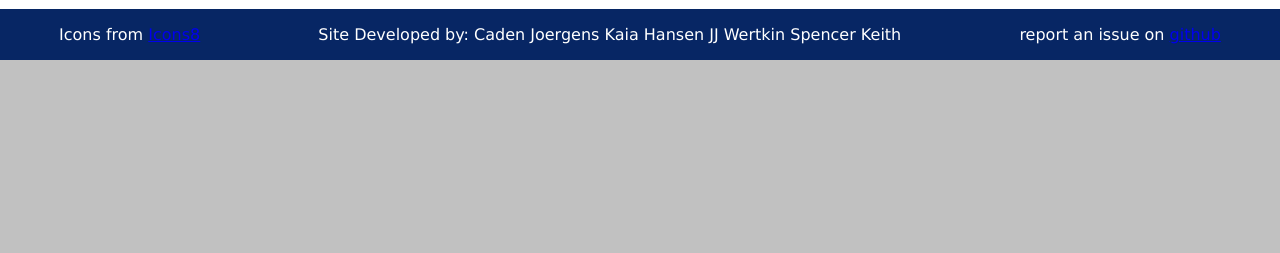
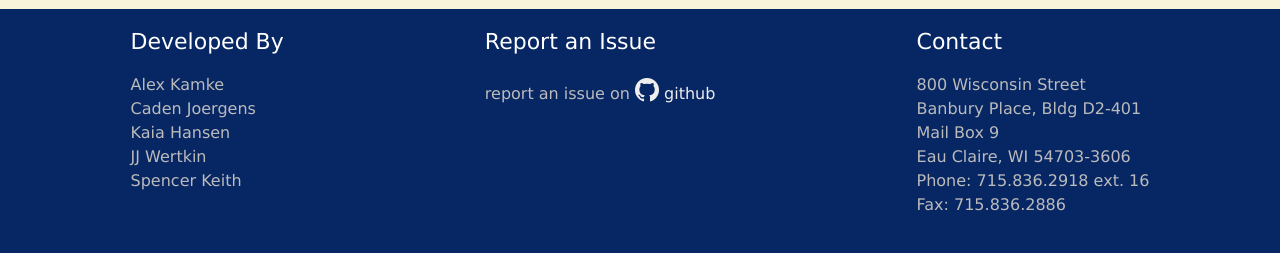
Before and after one commit to mrrobots2021/DRCV, a PHP site: page /Home.html in a window 1280 px wide. Shown: the part 1490-1743 px from the top of the page. Before the commit the page ends 1550 px from the top, so only its background shows below. Run offline with PHP 8.4, Linux system fonts and the light colour scheme.

Commit message:
Home cards fixed, icons updated Navbar comments
Home Cards text changes to white no matter where hover is

```diff
--- a/Home.css
+++ b/Home.css
@@ -1,15 +1,19 @@
 *{
-  font-family:'Lucida Sans Unicode', Geneva, Verdana, sans-serif
+  font-family:'Lucida Sans Unicode', Geneva, Verdana, sans-serif;
+  box-sizing: border-box;
+}
+body {
+    background-color: rgb(248,244,220);
+    display: flex;
+    min-height: 100vh;
+    flex-direction: column;
 }
 
 h2{
   font-size: x-large;
 }
 
-/* ***** ***** ***** ***** ***** ***** ***** ***** ***** ***** */
-/*       elements ▲ ▲ ▲          classes ▼ ▼ ▼
-/* ***** ***** ***** ***** ***** ***** ***** ***** ***** ***** */
-
+/*Slogan box*/
 .slogan {
   display:flex;
   border: 2px solid black;
@@ -155,18 +178,3 @@ h2{
     width: auto;
   }
 }
-.footer {
-  display:flex;
-  align-items:center;
-  justify-content: space-around;
-  flex-direction: row;
-  text-align: center;
-  color:white;
-  background-color: rgb(7,38,100);
-
-}
-@media screen and (max-width:40rem){
-  .footer{
-    flex-direction: column;
-  }
-}
--- a/Home.html
+++ b/Home.html
@@ -1,24 +1,21 @@
 <!DOCTYPE html>
 <html lang="en">
-
   <head>
     <meta charset="UTF-8">
-    <meta http-equiv="X-UA-Compatible" content="IE=edge">
     <meta name="viewport" content="width=device-width, initial-scale=1.0">
+    <meta http-equiv="X-UA-Compatible" content="ie=edge">
+    <link rel="stylesheet" href="https://cdn.jsdelivr.net/npm/bootstrap@4.3.1/dist/css/bootstrap.min.css" integrity="sha384-ggOyR0iXCbMQv3Xipma34MD+dH/1fQ784/j6cY/iJTQUOhcWr7x9JvoRxT2MZw1T" crossorigin="anonymous">
+    <link rel="stylesheet" href="https://cdn.jsdelivr.net/npm/bootstrap-icons@1.8.1/font/bootstrap-icons.css">
     <title>DRCV</title>
-    <link rel="stylesheet" href="NavBarStyle.css">
-    <link rel="stylesheet" href="Home.css">
+    <link href="NavBarStyle.css" rel="stylesheet" type="text/css" />
+    <link href="Home.css" rel="stylesheet"/>
 
-    <link rel="icon" href="drcvlogo.jpg">
   </head>
-
-<body style="background-color: white">
-
-    <!-- Nav Bar -->
+  <body style="margin:0;">
     <header class="header">
       <div class="brand">
         <div id="nav-burger" class="nav-burger is-active">
-            <img src="pictures/hamburger-button.png" alt="Menu" class="nav-icon">
+          <i class="bi bi-list"></i>
         </div>
         <a href="Home.html" class="brand-logo">
           <img src="pictures/drcvlogo.jpg" alt="Logo">
@@ -27,31 +24,33 @@
           Disaster Ready Chippewa Valley
         </div>
       </div>
+
       <nav id="nav" class="nav">
-          <a href="Home.html" class="nav-link">Home</a>
-          <a href="AboutUs.html" class="nav-link">About Us</a>
-          <a href="ContactUs.html" class="nav-link">Contact Us</a>
-          <a href="DRCVMembership.html" class="nav-link">DRCV Membership</a>
+        <a href="Home.html" class="nav-link"><i class="bi bi-house-fill"></i> Home</a>
+        <a href="AboutUs.html" class="nav-link"><i class="bi bi-person-circle"></i> About Us</a>
+        <a href="ContactUs.html" class="nav-link"><i class="bi bi-send"></i> Contact Us</a>
+        <a href="Upcomming.html" class="nav-link"><i class="bi bi-megaphone"></i> Upcomming Events</a>
+        <a href="DRCVMembership.html" class="nav-link"><i class="bi bi-key"></i> DRCV Membership</a>
 
         <div id="hide">
-            <a href="KeyWebsites.html">Key Websites</a>
-            <a href="EmailList.html">Email List</a>
-            <a href="ContinuityResources.html">Continutiy Planning</a>
+          <a href="KeyWebsites.html"><i class="bi bi-cone-striped"></i> Key Websites</a>
+          <a href="EmailList.html"><i class="bi bi-mailbox"></i> Email List </a>
+          <a href="ContinuityResources.html"><i class="bi bi-diagram-3"></i> Continutiy Planning</a>
+          <a href="PastEvents.html"><i class="bi bi-calendar-event"></i> Past Workshops</a>
         </div>
 
         <div class="dropdown">
-            <button>Resources</button>
+          <button><i class="bi bi-bookmark-star"></i> Resources</button>
           <div class="dropdown-content">
-            <a href="KeyWebsites.html">Key Websites</a>
-            <a href="EmailList.html">Email List</a>
-            <a href="ContinuityResources.html">Continutiy Planning</a>
+            <a href="KeyWebsites.html"><i class="bi bi-cone-striped"></i> Key Websites</a>
+            <a href="EmailList.html"><i class="bi bi-mailbox"></i> Email List</a>
+            <a href="ContinuityResources.html"><i class="bi bi-diagram-3"></i> Continutiy Planning</a>
+            <a href="PastEvents.html"><i class="bi bi-calendar-event"></i> Past Workshops</a>
           </div>
         </div>
       </nav>
     </header>
-
     <script src="script.js"></script>
-      <!-- End Nav Bar -->
 
     <div class="slogan">
         <div class="slogan-text">
@@ -59,7 +58,7 @@
         </div>
     </div>
 
-    <div id="events">
+    <div class="events">
         <div class="events-txt">
             Upcoming Events
         </div>
@@ -67,53 +66,50 @@
         <div class="events-link">
             <a href="Upcomming.html"> Click here for Upcoming Events</a>
         </div>
+
     </div>
 
     <div class="grid-container">
 
-        <div class="card" id="about">
-             <a href="AboutUs.html" style="text-decoration: none; color:black">
-            <div class= "grid-imgs">
-                <img src= "pictures\home.png" alt="Logo">
-            </div>
+      <div class="card-box" id="about">
+          <a href="AboutUs.html" style="text-decoration: none;">
+            <div class="card">
+                    <i class="bi bi-info-circle" aria-label="info"></i>
                     <h4>What We Do</h4>
                     <p>Learn about what we do, who we are, and our mission</p>
+            </div>
           </a>
         </div>
 
-        <div class="card" id ="event">
-            <a href="Upcomming.html" style="text-decoration: none; color:black">
-            <div class= "grid-imgs">
-                <img src= "pictures\event.png" alt="Logo">
-
-            </div>
+      <div class="card-box" id ="event">
+          <a href="Upcomming.html" style="text-decoration: none;">
+              <div class ="card">
+                <i class="bi bi-calendar3" aria-label="calendar"></i>
                 <h4>Workshops</h4>
                 <p>Find out about upcomming events and browse past seminars</p>
+              </div>
           </a>
       </div>
 
-        <div class="card" id="resources">
-            <a href="KeyWebsites.html" style="text-decoration: none; color:black">
-            <div class= "grid-imgs">
-                <img src= "pictures\about.png" alt="Logo">
-
-            </div>
+      <div class="card-box" id="resources">
+          <a href="KeyWebsites.html" style="text-decoration: none;">
+            <div class= "card">
+              <i class="bi bi-bookmark-star" aria-label="flag"></i>
               <h4>Resources</h4>
               <p>Access a collection of websites with prepardness info</p>
+            </div>
           </a>
       </div>
 
-        <div class="card" id="mail">
-            <a href="EmailList.html" style="text-decoration: none; color:black">
-            <div class= "grid-imgs">
-                <img src= "pictures\email.png" alt="Logo">
-
-            </div>
+      <div class="card-box" id="mail">
+        <a href="EmailList.html" style="text-decoration: none;">
+          <div class= "card">
+            <i class="bi bi-envelope-paper" aria-label="open mail"></i>
             <h4>Stay Informed</h4>
             <p>Stay up to date by joining our mailing list or become a member</p>
+          </div>
         </a>
       </div>
-
     </div>
 
     <div class="mission">
@@ -134,14 +130,37 @@
         <iframe width="560" height="315" src="https://www.youtube.com/embed/Zp8pSqGsVZk" title="YouTube video player" frameborder="0" allow="accelerometer; autoplay; clipboard-write; encrypted-media; gyroscope; picture-in-picture" allowfullscreen></iframe>
     </div>
 
-    <footer class="footer">
+    <!--Footer-->
+    <footer id="shoe">
+      <div class="toes">
+        <h2 class="toe-tag">Developed By</h2>
+        <ul>
+          <li>Alex Kamke</li>
+          <li>Caden Joergens</li>
+          <li>Kaia Hansen</li>
+          <li>JJ Wertkin</li>
+          <li>Spencer Keith</li>
+        </ul>
+      </div>
 
-        <p>Icons from <a href="https://icons8.com/" target="_blank">Icons8</a></p>
-        <p>Site Developed by: Caden Joergens Kaia Hansen JJ Wertkin  Spencer Keith</p>
-        <p>report an issue on <a href="https://github.com/mrrobots2021/DRSV" target="_blank">github</a></p>
+      <div class="toes">
+        <h2 class="toe-tag">Report an Issue</h2>
+        <p>report an issue on <a href="https://github.com/mrrobots2021/DRSV" target="_blank"> <i class="bi bi-github" aria-label="github"></i> github</a>
+      </div>
 
+      <div class="toes">
+        <h2 class="toe-tag">Contact</h2>
+
+        <ul>
+            <li>800 Wisconsin Street</li>
+            <li>Banbury Place, Bldg D2-401</li>
+            <li>Mail Box 9</li>
+            <li>Eau Claire, WI  54703-3606</li>
+            <li>Phone: 715.836.2918  ext. 16</li>
+            <li>Fax: 715.836.2886</li>
+        </ul>
+      </div>
     </footer>
 
   </body>
-
 </html>
```
Also changed, not shown: other parts of Home.css (+44 -25 lines), NavBar.html (+8 -2 lines). Lines whose indentation alone changed are shown as unchanged.
